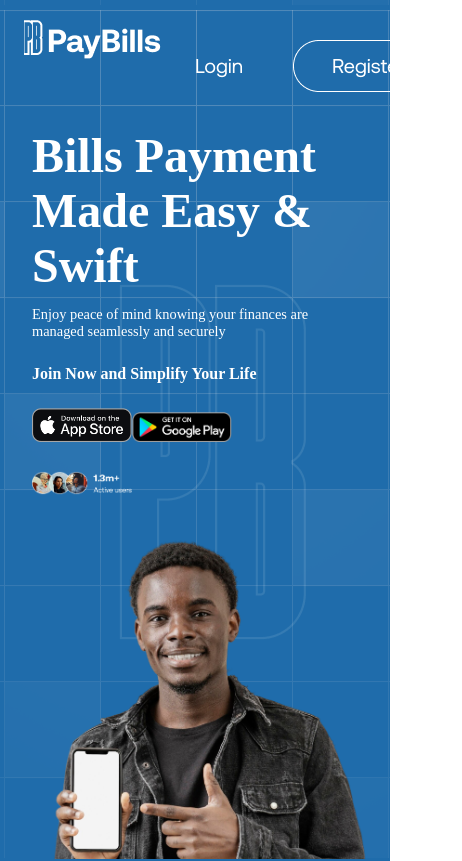
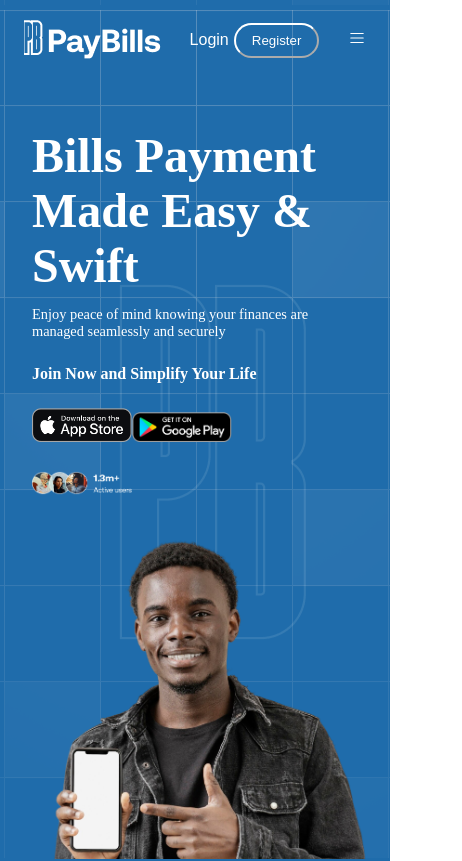
Before and after one commit to adenike005/PayBillTwo, a React (Vite) app: page / in a window 390 px wide. Shown: the top 861 px of the page, 462 px wide, since content can reach past the window. Built offline with nearby package versions, Linux system fonts and the light colour scheme.

Commit message:
commited

```diff
--- a/src/Component/Header.jsx
+++ b/src/Component/Header.jsx
@@ -53,9 +53,10 @@
 
         {menuOpen && <div className="fixed-background" onClick={handleBackgroundClick}></div>}
 
-        <div className="btn">
-        <img src={Button} alt="button" />
-        </div>
+         <div className="button">
+          <button className="login">Login</button>
+          <button className="register">Register</button>
+         </div>
         <div className="mobile_menu">
           <List size={18} color="#fff" onClick={menuToggle} />
         </div>
--- a/src/Styled/Header.css
+++ b/src/Styled/Header.css
@@ -41,6 +41,24 @@
     display: none;
 }
 
+.login{
+    background-color: transparent;
+    color: #fff;
+    border: none;
+    cursor: pointer;
+    font-size: 1.1rem;
+    margin-right: 10px;
+}
+
+.register{
+    background-color: transparent;
+    padding: 0.5rem 1rem;
+    border-radius: 30px;
+    color: #fff;
+    border-color: #fff;
+    cursor: pointer;
+}
+
 @media screen and (max-width: 767px) {
     a {
         color: #000;
@@ -80,6 +98,24 @@
         justify-content: center;
         align-items: center;
     }
+
+    .login{
+        background-color: transparent;
+        color: #fff;
+        border: none;
+        cursor: pointer;
+        font-size: 1rem;
+        margin-right: 5px;
+    }
+
+    .register{
+        background-color: transparent;
+        padding: 0.5rem 1rem;
+        border-radius: 30px;
+        color: #fff;
+        border-color: #fff;
+        cursor: pointer;
+    }
 }
 
 .fixed-background {
```
